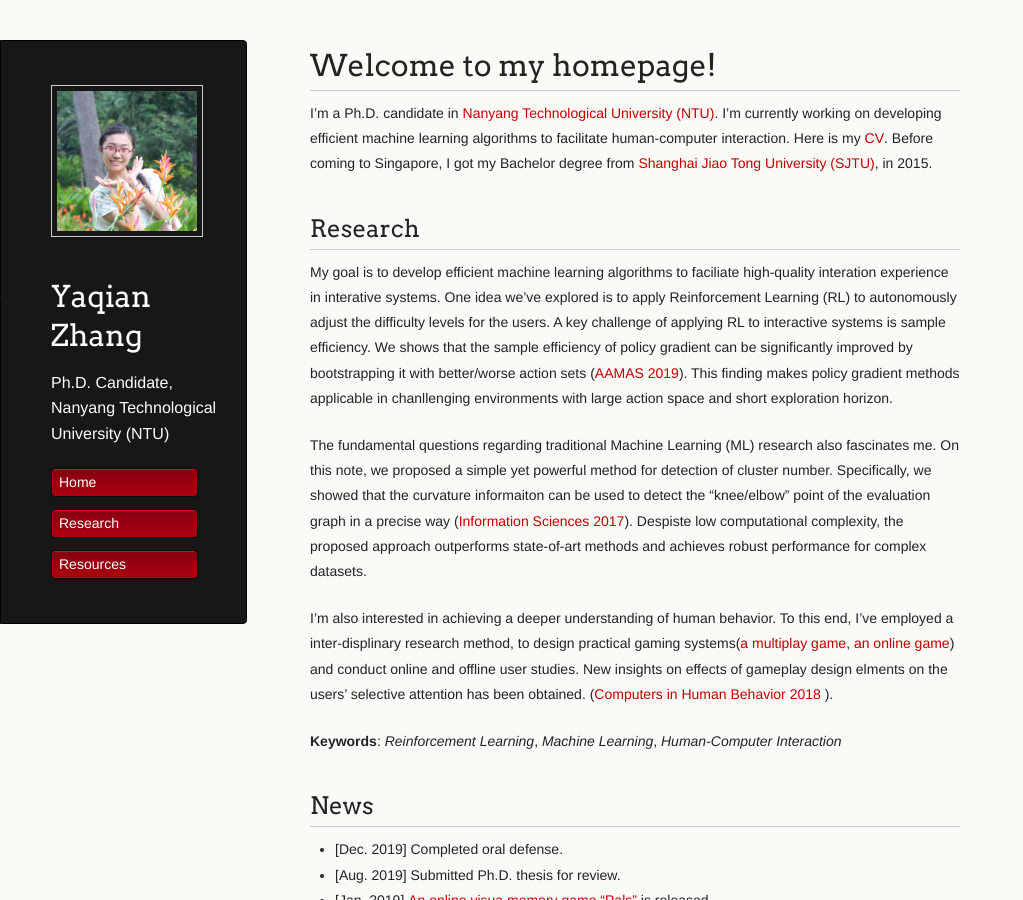
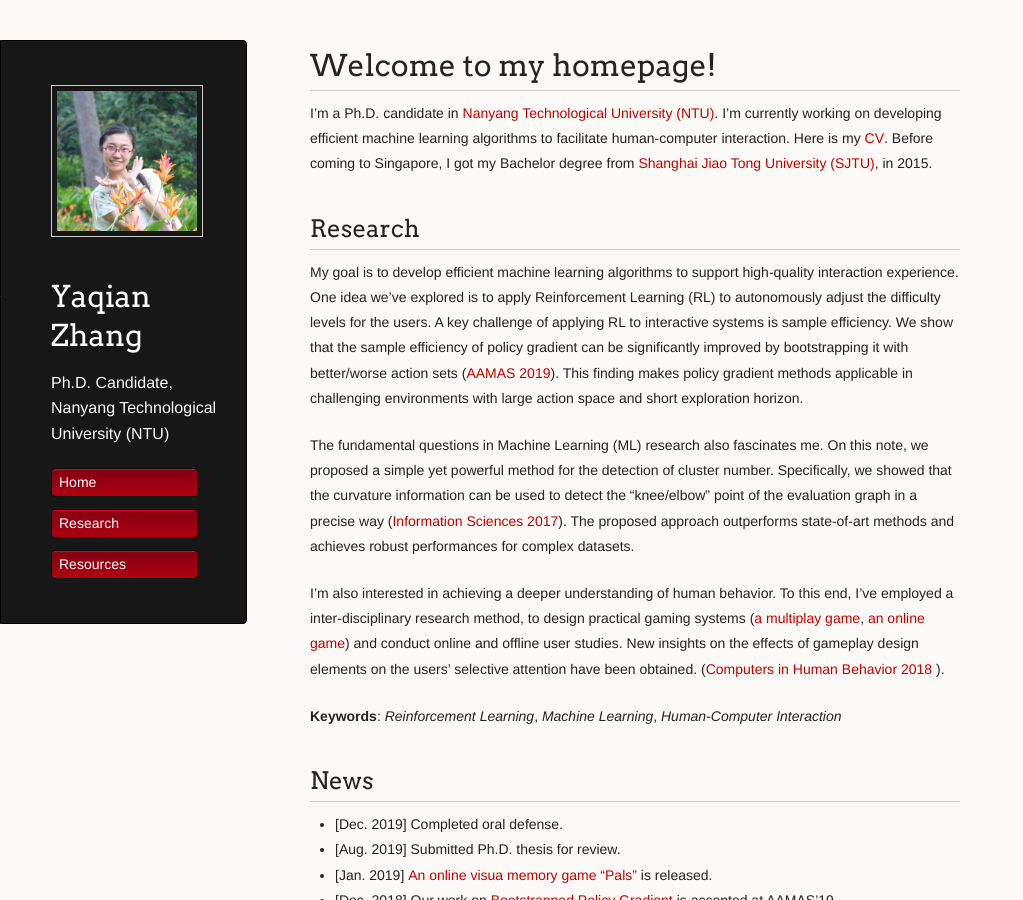
Before and after one commit to YaqianZhang/yaqianzhang.github.io, a Jekyll site: the page built from index.md, in a window 1280 px wide and 900 px high. Shown: the whole window, without its empty margins (0-1023 px from the left). Built offline with Jekyll 4.4.1, drawn with Linux system fonts in a browser that asks for light colours; our own code applies the rules of GitHub Pages for plain Markdown files.

Commit message:
Update index.md

```diff
--- a/index.md
+++ b/index.md
@@ -5,11 +5,11 @@
 I'm a Ph.D. candidate in [Nanyang Technological University (NTU)](https://www.ntu.edu.sg). I'm currently working on developing efficient machine learning algorithms to facilitate human-computer interaction. Here is my [CV](about/document.pdf). Before coming to Singapore, I got my Bachelor degree from [Shanghai Jiao Tong University (SJTU)](http://en.sjtu.edu.cn/), in 2015.
 
 ## Research
-My goal is to develop efficient machine learning algorithms to faciliate high-quality interation experience in interative systems. One idea we've explored is to apply Reinforcement Learning (RL) to autonomously adjust the difficulty levels for the users. A key challenge of applying RL to interactive systems is sample efficiency. We shows that the sample efficiency of policy gradient can be significantly improved by bootstrapping it with better/worse action sets ([AAMAS 2019](papers/19_YaqianZhang_BootstrappedPolicyGradient_aamas.pdf)). This finding makes policy gradient methods applicable in chanllenging environments with large action space and short exploration horizon.
+My goal is to develop efficient machine learning algorithms to support high-quality interaction experience. One idea we've explored is to apply Reinforcement Learning (RL) to autonomously adjust the difficulty levels for the users. A key challenge of applying RL to interactive systems is sample efficiency. We show that the sample efficiency of policy gradient can be significantly improved by bootstrapping it with better/worse action sets ([AAMAS 2019](papers/19_YaqianZhang_BootstrappedPolicyGradient_aamas.pdf)). This finding makes policy gradient methods applicable in challenging environments with large action space and short exploration horizon.
 
-The fundamental questions regarding traditional Machine Learning (ML) research also fascinates me. On this note, we proposed a simple yet powerful method for detection of cluster number. Specifically,  we showed that the curvature informaiton can be used to detect the "knee/elbow" point of the evaluation graph in a precise way ([Information Sciences 2017](papers/17_YaqianZhang_Curvature_Cluster_InformationScience.pdf)). Despiste low computational complexity, the proposed approach outperforms state-of-art methods and achieves robust performance for complex datasets.
+The fundamental questions in Machine Learning (ML) research also fascinates me. On this note, we proposed a simple yet powerful method for the detection of cluster number. Specifically,  we showed that the curvature information can be used to detect the "knee/elbow" point of the evaluation graph in a precise way ([Information Sciences 2017](papers/17_YaqianZhang_Curvature_Cluster_InformationScience.pdf)). The proposed approach outperforms state-of-art methods and achieves robust performances for complex datasets.
 
-I'm also interested in achieving a deeper understanding of human behavior. To this end, I've employed a inter-displinary research method, to design practical gaming systems([a multiplay game](_posts/2018-02-16-peer-accountability-on-attention.md),  [an online game](_posts/2018-06-30-difficulty-adjustment-for-visual-memory-training.md)) and conduct online and offline user studies. New insights on effects of gameplay design elments on the users' selective attention has been obtained. ([Computers in Human Behavior 2018](papers/18_YaqianZhang_PeerAccountability_CHB.pdf) ).
+I'm also interested in achieving a deeper understanding of human behavior. To this end, I've employed a inter-disciplinary research method, to design practical gaming systems ([a multiplay game](_posts/2018-02-16-peer-accountability-on-attention.md),  [an online game](_posts/2018-06-30-difficulty-adjustment-for-visual-memory-training.md)) and conduct online and offline user studies. New insights on the effects of gameplay design elements on the users' selective attention have been obtained. ([Computers in Human Behavior 2018](papers/18_YaqianZhang_PeerAccountability_CHB.pdf) ).
 
 **Keywords**: _Reinforcement Learning_, _Machine Learning_, _Human-Computer Interaction_
 
```
